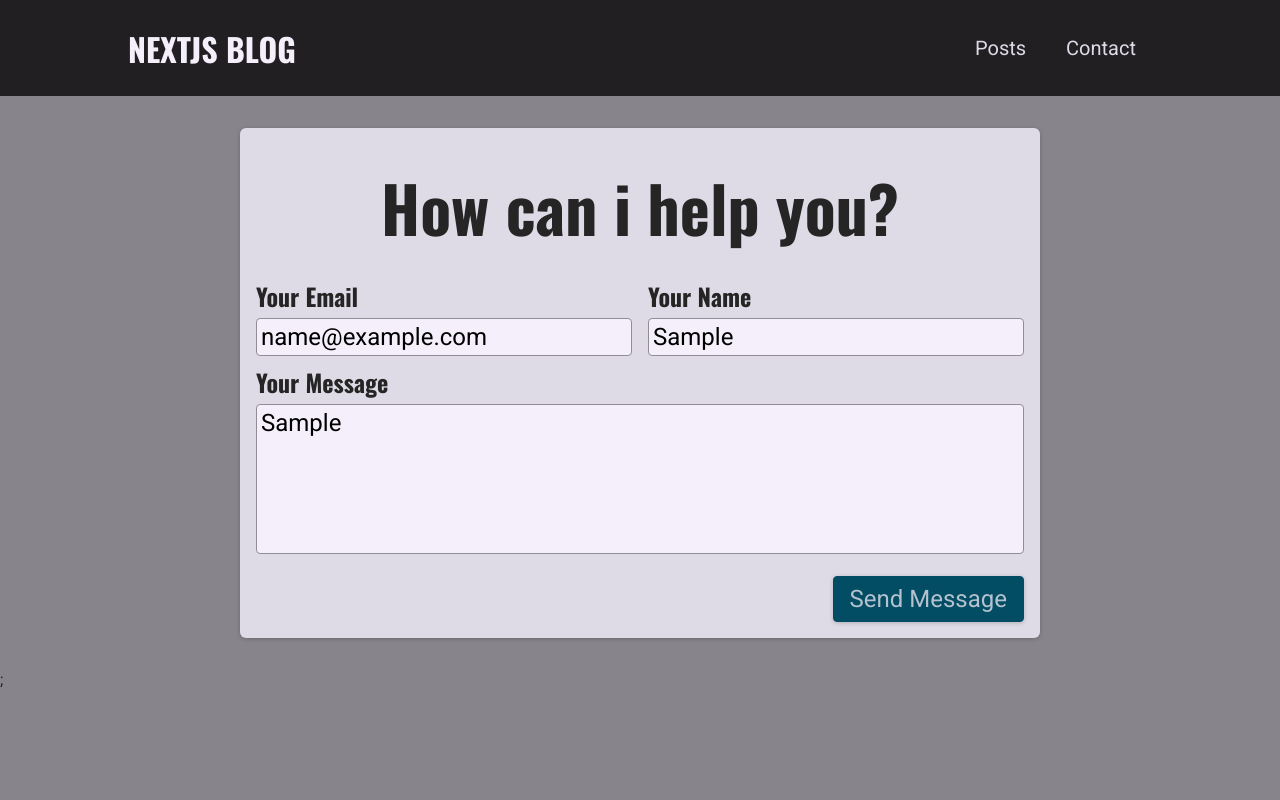
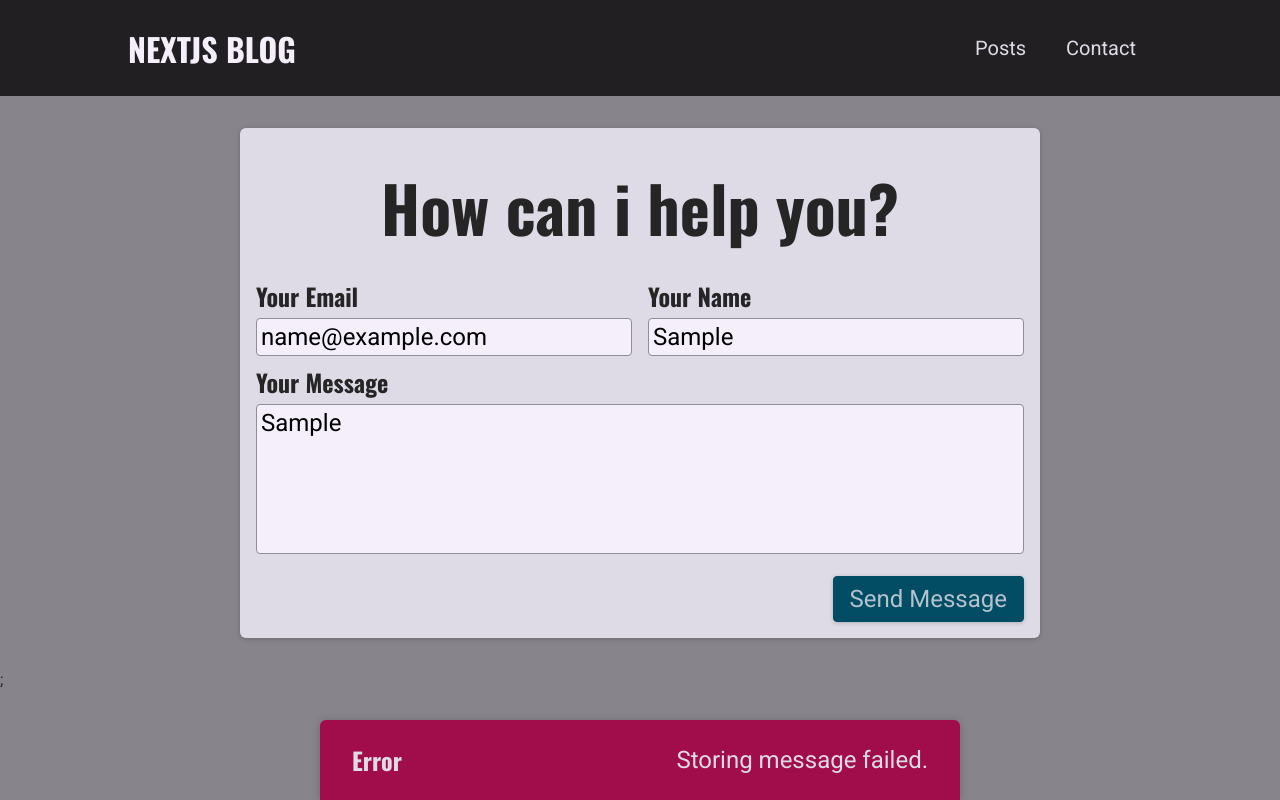
Before and after one commit to nycgio/nextjs-blog, a Next.js app: page /contact in a window 1280 px wide. Both pictures are taken after typing "name@example.com", "Sample", "Sample" into the empty fields and a click on the button "Send Message". Built offline with nearby package versions, Linux system fonts and the light colour scheme; no server answers; the database is empty.

Commit message:
Added a contact-form ui component

```diff
--- a/components/contact/contact-form.js
+++ b/components/contact/contact-form.js
@@ -1,32 +1,89 @@
-import { useRef } from "react";
+import { useRef, useState, useEffect } from "react";
 import classes from "./contact-form.module.css";
+
+import Notification from "../ui/notification";
+
+const sendContactData = async (contactDetails) => {
+	const response = await fetch("/api/contact", {
+		method: "POST",
+		body: JSON.stringify(contactDetails),
+		headers: {
+			"Content-Type": "application/json",
+		},
+	});
+
+	const data = await response.json();
+
+	if (!response.ok) {
+		throw new Error(data.message || "Something went wrong");
+	}
+};
 
 export default function ContactForm() {
 	const emailRef = useRef();
 	const nameRef = useRef();
 	const messageRef = useRef();
 
-	const contactForm = (e) => {
+	const [requestStatus, setRequestStatus] = useState();
+	const [error, setError] = useState();
+
+	useEffect(() => {
+		if (requestStatus === "success" || requestStatus === "error") {
+			const timer = setTimeout(() => {
+				setRequestStatus(null);
+				setError(null);
+			}, 3000);
+
+			return () => clearTimeout(timer);
+		}
+	}, [requestStatus]);
+
+	const contactForm = async (e) => {
 		e.preventDefault();
 
 		const currentEmail = emailRef.current.value;
 		const currentName = nameRef.current.value;
 		const currentMessage = messageRef.current.value;
 
-		fetch("/api/contact", {
-			method: "POST",
-			body: JSON.stringify({
+		setRequestStatus("pending");
+
+		try {
+			await sendContactData({
 				email: currentEmail,
 				name: currentName,
 				message: currentMessage,
-			}),
-			headers: {
-				"Content-Type": "application/json",
-			},
-		})
-			.then((res) => res.json())
-			.then((data) => console.log(data));
+			});
+			setRequestStatus("success");
+		} catch (error) {
+			setError(error.message);
+			setRequestStatus("error");
+		}
 	};
+
+	let notification;
+
+	if (requestStatus === "pending") {
+		notification = {
+			status: "pending",
+			title: "Sending message...",
+			message: "Your message is on it's way!",
+		};
+	}
+	if (requestStatus === "success") {
+		notification = {
+			status: "success",
+			title: "Success",
+			message: "Message sent successfully!",
+		};
+	}
+	if (requestStatus === "error") {
+		notification = {
+			status: "error",
+			title: "Error",
+			message: error,
+		};
+	}
+
 	return (
 		<section className={classes.contact}>
 			<h1>How can i help you?</h1>
@@ -49,6 +106,13 @@
 					<button>Send Message</button>
 				</div>
 			</form>
+			{notification && (
+				<Notification
+					status={notification.status}
+					title={notification.title}
+					message={notification.message}
+				/>
+			)}
 		</section>
 	);
 }
--- /dev/null
+++ b/components/ui/notification.js
@@ -0,0 +1,24 @@
+import classes from "./notification.module.css";
+
+export default function Notification(props) {
+	const { title, message, status } = props;
+
+	let statusClasses = "";
+
+	if (status === "success") {
+		statusClasses = classes.success;
+	}
+
+	if (status === "error") {
+		statusClasses = classes.error;
+	}
+
+	const cssClasses = `${classes.notification} ${statusClasses}`;
+
+	return (
+		<div className={cssClasses}>
+			<h2>{title}</h2>
+			<p>{message}</p>
+		</div>
+	);
+}
--- /dev/null
+++ b/components/ui/notification.module.css
@@ -0,0 +1,43 @@
+.notification {
+	display: flex;
+	justify-content: space-between;
+	align-items: center;
+	color: var(--color-grey-100);
+	background-color: var(--color-grey-800);
+	padding: 0 var(--size-8);
+	box-shadow: 0 1px 8px rgba(0, 0, 0, 0.2);
+	position: fixed;
+	height: 5rem;
+	bottom: 0;
+	width: 100%;
+	left: 0;
+	border-top-right-radius: 0;
+	border-top-left-radius: 0;
+}
+
+.notification h2 {
+	font-size: var(--size-6);
+	margin: 0;
+}
+
+.notification p {
+	margin: 0;
+}
+
+.success {
+	background-color: var(--color-success-500);
+	color: var(--color-grey-800);
+}
+
+.error {
+	background-color: var(--color-error-500);
+}
+
+@media (min-width: 768px) {
+	.notification {
+		width: 40rem;
+		left: calc(50% - 20rem);
+		border-top-right-radius: 6px;
+		border-top-left-radius: 6px;
+	}
+}
```
